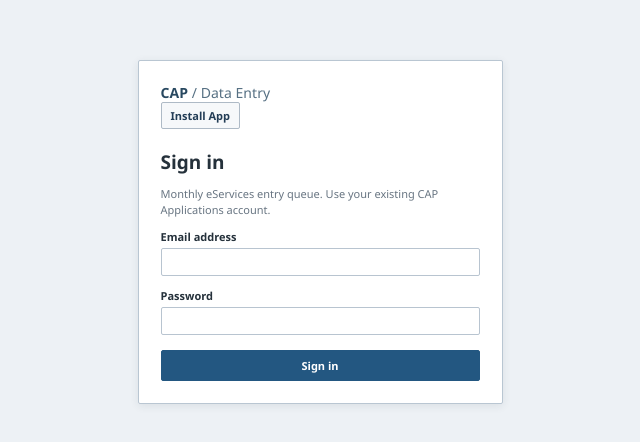
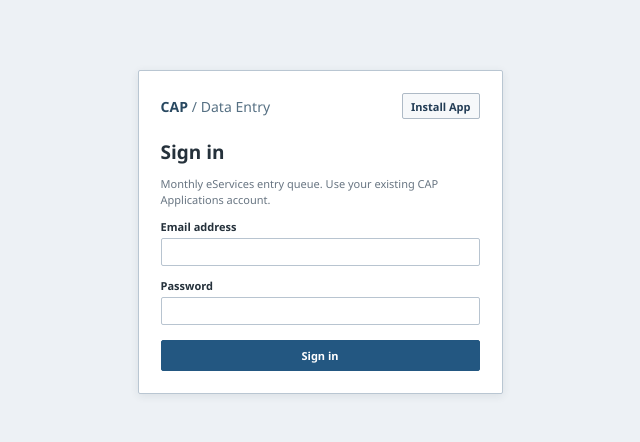
Before and after one commit to srg9832/DataEntryReports, a plain HTML site: page index.html in a window 1280 px wide. Shown: the part 168-610 px from the top of the page, without its empty margins (320-960 px from the left). Drawn offline with nearby package versions, Linux system fonts and the light colour scheme.

Commit message:
Add compact Install App button and PWA installation handling

```diff
--- a/styles.css
+++ b/styles.css
@@ -112,3 +112,10 @@ dialog::backdrop{background:#09223978}
 .report-table th:nth-child(4){width:20%}
 .report-table th:nth-child(5){width:34%}
 .uniform-cell .record.posted{border-bottom-color:#aacbb7}
+
+
+/* PWA install action: small and consistent with compact toolbar. */
+.login-brand-row{display:flex;align-items:center;justify-content:space-between;gap:10px}
+.install-login-button{font-size:11px;min-height:26px;padding:3px 8px;white-space:nowrap}
+#installPwaBtn{white-space:nowrap}
+@media print{#installPwaBtn,#loginInstallPwaBtn{display:none!important}}
```
